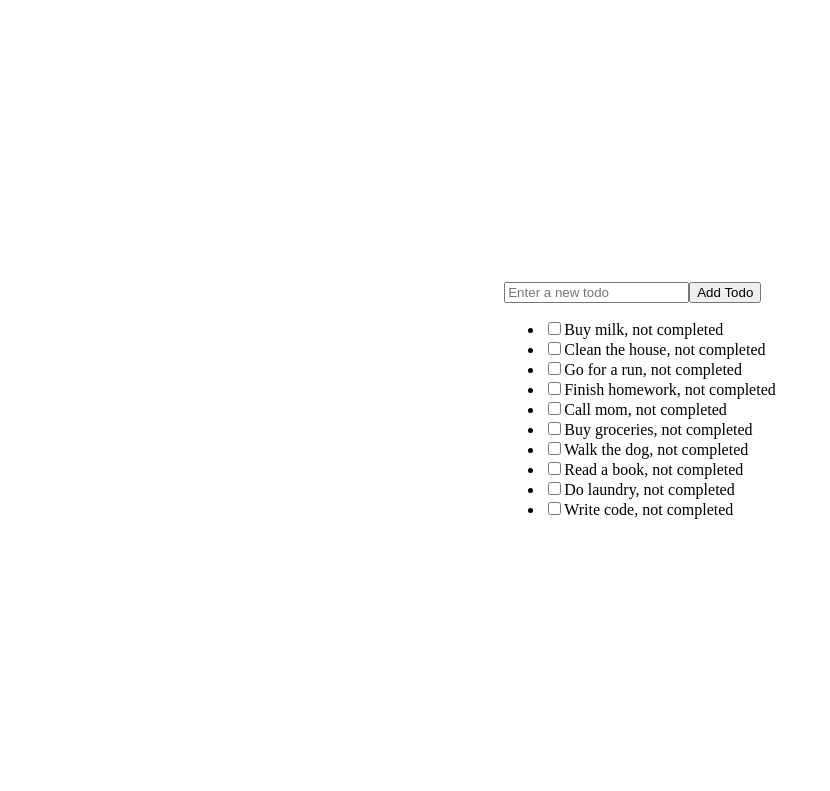
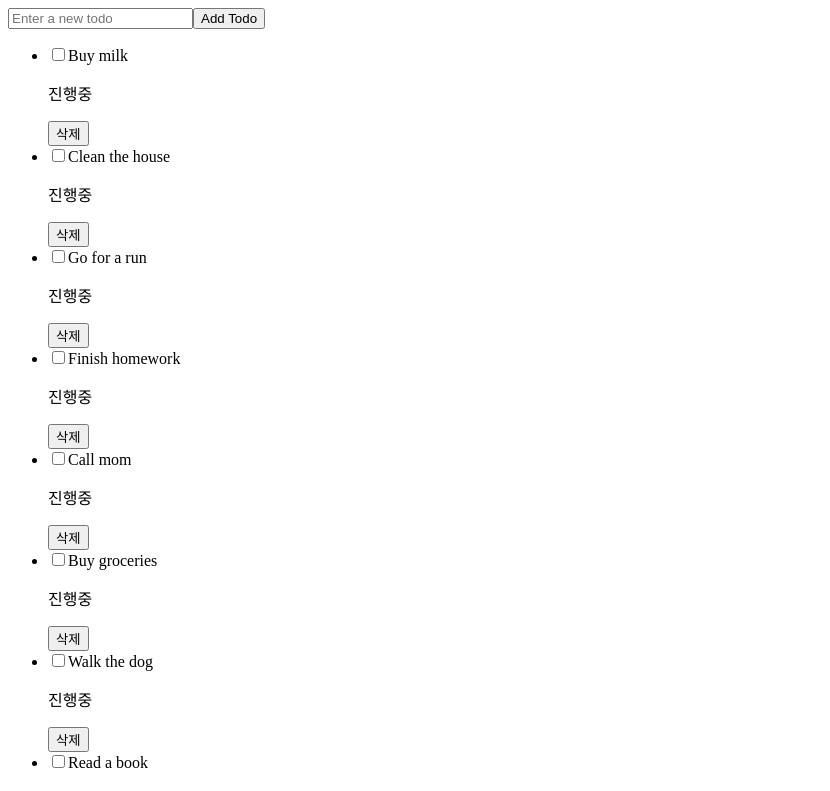
Before and after one commit to kimseoyun98/TodoList, a React (Vite) app: page / in a window 1280 px wide. Shown: the top 791 px of the page, without its empty margins (0-830 px from the left). Built offline with nearby package versions, Linux system fonts and the light colour scheme.

Commit message:
basic 4th task

```diff
--- a/src/components/TodoList.jsx
+++ b/src/components/TodoList.jsx
@@ -25,7 +25,89 @@
 // };
 // export default TodoList;
 
-import { useState } from "react";
+// import { useState } from "react";
+
+// const SAMPLE_TODOS = [
+//   { id: 1, text: "Buy milk", completed: false },
+//   { id: 2, text: "Clean the house", completed: false },
+//   { id: 3, text: "Go for a run", completed: false },
+//   { id: 4, text: "Finish homework", completed: false },
+//   { id: 5, text: "Call mom", completed: false },
+//   { id: 6, text: "Buy groceries", completed: false },
+//   { id: 7, text: "Walk the dog", completed: false },
+//   { id: 8, text: "Read a book", completed: false },
+//   { id: 9, text: "Do laundry", completed: false },
+//   { id: 10, text: "Write code", completed: false },
+// ];
+
+// const TodoList = () => {
+//   const [todos, setTodos] = useState(SAMPLE_TODOS);
+//   const [newTodo, setNewTodo] = useState("");
+
+//   const handleSubmit = (e) => {
+//     e.preventDefault(); // <2>
+
+//     if (!newTodo.trim()) {
+//       return; // <3>
+//     }
+//     setTodos([
+//       ...todos,
+//       { id: crypto.randomUUID(), text: newTodo, completed: false },
+//     ]); // <4>
+//     setNewTodo(""); // <5>
+//   };
+
+//   const handleUpdate = (id) => {
+//     // 1. todos 배열의 각 항목을 순회하고, 수정된 항목을 반환하여 새로운 배열을 만듭니다.
+//     const updatedTodos = todos.map((todo) => {
+//       // 2. 현재 항목의 id가 수정하려는 id와 일치하는지 확인합니다.
+//       if (todo.id === id) {
+//         // 3. id가 일치하면 completed 상태를 반전시킨 새로운 항목을 반환합니다.
+//         return {
+//           ...todo,
+//           completed: !todo.completed, // completed 상태를 반전시킴
+//         };
+//       } else {
+//         // 4. id가 일치하지 않으면 기존 항목을 그대로 반환합니다.
+//         return todo;
+//       }
+//     });
+//     // 5. 상태를 새로운 배열로 업데이트합니다.
+//     setTodos(updatedTodos);
+//   };
+//   const handleInputChange = (e) => {
+//     setNewTodo(e.target.value);
+//   };
+//   return (
+//     <div>
+//       <form onSubmit={handleSubmit}>
+//         <input
+//           type="text"
+//           value={newTodo}
+//           onChange={handleInputChange}
+//           placeholder="Enter a new todo"
+//         />
+//         <button type="submit">Add Todo</button>
+//       </form>
+//       <ul>
+//         {todos.map((todo) => (
+//           <li key={todo.id}>
+//             <input
+//               type="checkbox"
+//               checked={todo.completed}
+//               onChange={() => handleUpdate(todo.id)}
+//             />
+//             {todo.text}, {todo.completed ? "completed" : "not completed"}
+//           </li>
+//         ))}
+//       </ul>
+//     </div>
+//   );
+// };
+
+// export default TodoList;
+
+import React, { useState } from "react";
 
 const SAMPLE_TODOS = [
   { id: 1, text: "Buy milk", completed: false },
@@ -40,7 +122,7 @@ const SAMPLE_TODOS = [
   { id: 10, text: "Write code", completed: false },
 ];
 
-const TodoList = () => {
+function TodoList() {
   const [todos, setTodos] = useState(SAMPLE_TODOS);
   const [newTodo, setNewTodo] = useState("");
 
@@ -78,6 +160,14 @@ const TodoList = () => {
   const handleInputChange = (e) => {
     setNewTodo(e.target.value);
   };
+  // 1. Todo 항목을 삭제하는 함수 정의
+  const handleDelete = (id) => {
+    // 2. 선택된 항목을 제외한 새로운 배열 생성
+    const updatedTodos = todos.filter((todo) => todo.id !== id);
+    // 상태 업데이트
+    setTodos(updatedTodos);
+  };
+
   return (
     <div>
       <form onSubmit={handleSubmit}>
@@ -97,12 +187,14 @@ const TodoList = () => {
               checked={todo.completed}
               onChange={() => handleUpdate(todo.id)}
             />
-            {todo.text}, {todo.completed ? "completed" : "not completed"}
+            {todo.text}
+            {todo.completed ? <p>완료됨</p> : <p>진행중</p>}
+            <button onClick={() => handleDelete(todo.id)}>삭제</button>
           </li>
         ))}
       </ul>
     </div>
   );
-};
+}
 
 export default TodoList;
--- a/src/main.jsx
+++ b/src/main.jsx
@@ -1,10 +1,17 @@
-import { StrictMode } from 'react'
-import { createRoot } from 'react-dom/client'
-import App from './App.jsx'
-import './index.css'
+// import { StrictMode } from 'react'
+// import { createRoot } from 'react-dom/client'
+// import App from './App.jsx'
+// import './index.css'
 
-createRoot(document.getElementById('root')).render(
-  <StrictMode>
-    <App />
-  </StrictMode>,
-)
+// createRoot(document.getElementById('root')).render(
+//   <StrictMode>
+//     <App />
+//   </StrictMode>,
+// )
+
+import React from "react";
+import ReactDOM from "react-dom/client";
+import App from "./App";
+
+const root = ReactDOM.createRoot(document.getElementById("root"));
+root.render(<App />);
```
